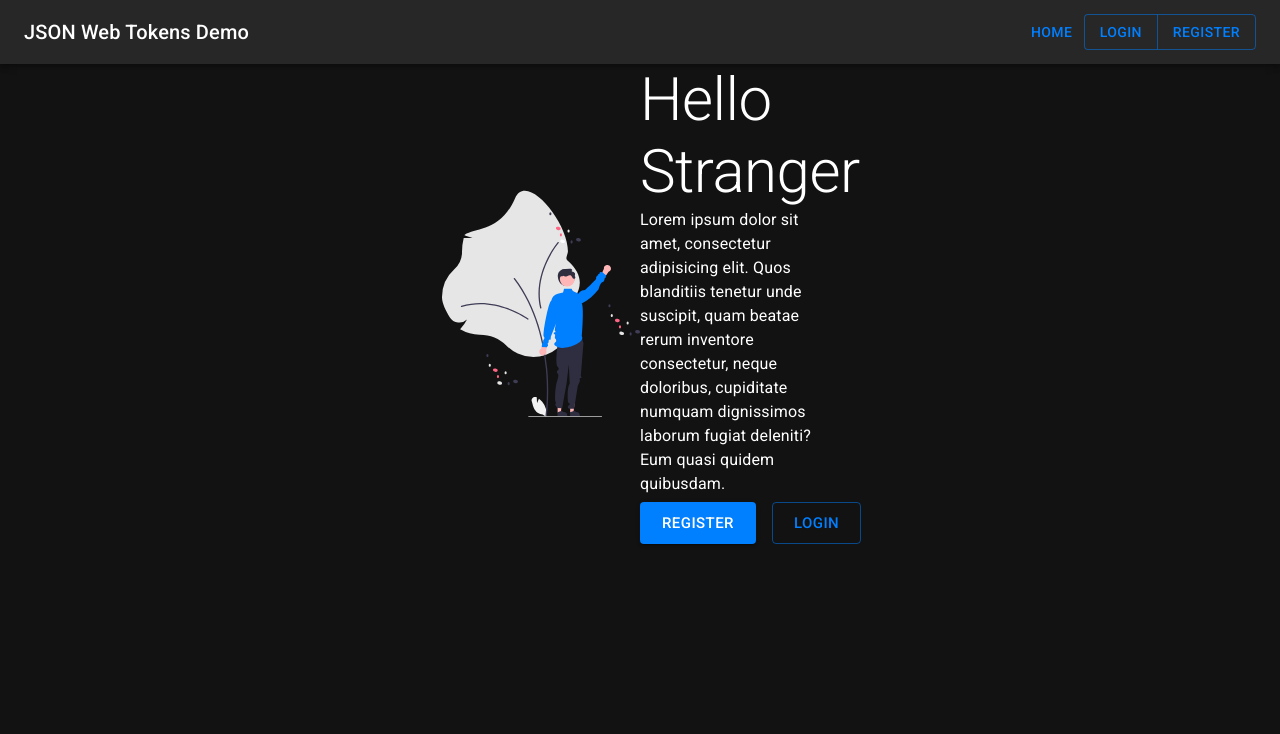
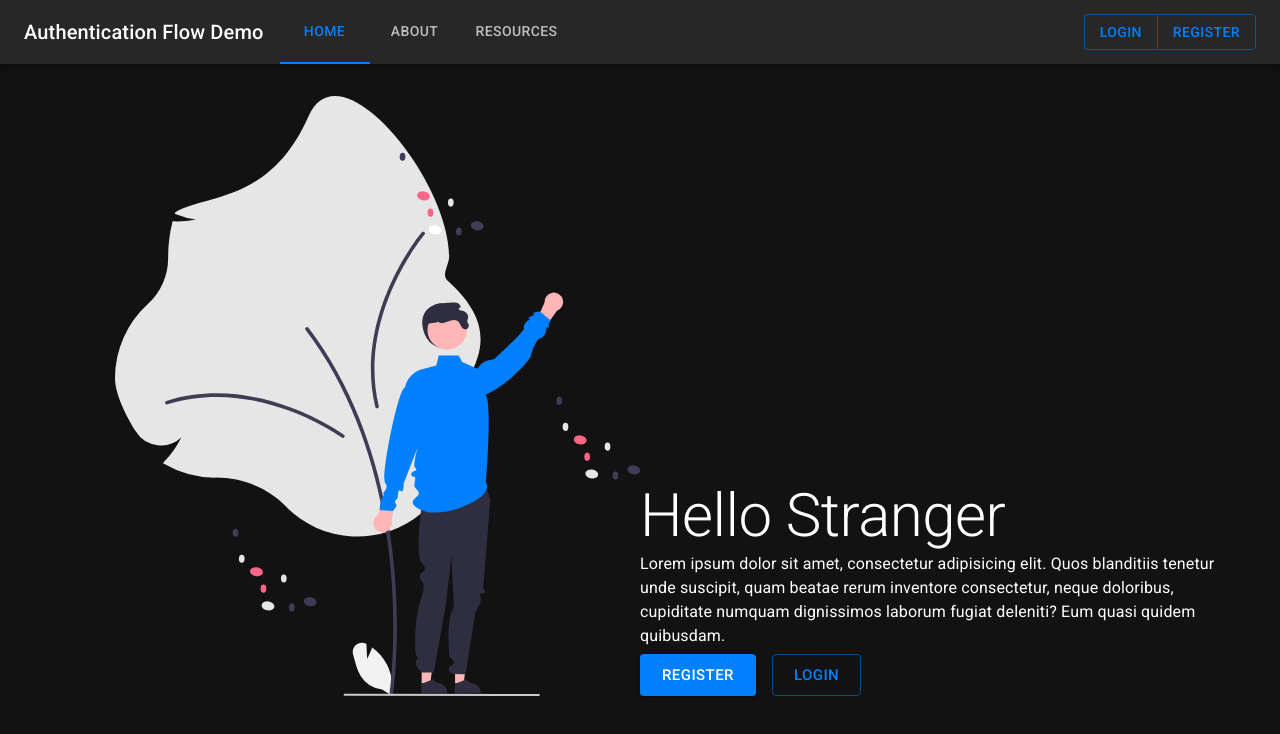
Before and after one commit to sitek94/jwt-refresh-token-demo, a React (Create React App) app in the folder client/: page / in a window 1280 px wide. Shown: the top 734 px of the page. Built offline with nearby package versions, Linux system fonts and the light colour scheme; no server answers.

Commit message:
add more routes, use Tabs component for navigation

```diff
--- a/client/src/app/authenticated-app.tsx
+++ b/client/src/app/authenticated-app.tsx
@@ -5,15 +5,15 @@ import Typography from '@mui/material/Typography'
 
 import { Role } from 'auth/auth.types'
 import { RequireRoles } from 'auth/require-roles.guard'
-import { AppLayout } from 'components/app-layout'
-import { ManageUsersPage } from 'pages/admin/manage-users.page'
+import { AuthenticatedAppLayout } from 'components/authenticated-app-layout'
 import { DashboardPage } from 'pages/dashboard.page'
+import { ManageUsersPage } from 'pages/manage-users.page'
 import { UnauthorizedPage } from 'pages/unauthorized.page'
 
 export function AuthenticatedApp() {
   return (
     <Routes>
-      <Route path="/" element={<AppLayout />}>
+      <Route path="/" element={<AuthenticatedAppLayout />}>
         <Route index element={<DashboardPage />} />
 
         {/* SHARED */}
--- a/client/src/app/unauthenticated-app.tsx
+++ b/client/src/app/unauthenticated-app.tsx
@@ -1,13 +1,14 @@
 import * as React from 'react'
 import { Route, Routes, useNavigate } from 'react-router-dom'
-import { Button, ButtonGroup, Container } from '@mui/material'
 
 import { useUnauthenticatedContext } from 'auth/auth.provider'
 import { User } from 'auth/auth.types'
-import { Navbar } from 'components/navbar'
+import { UnauthenticatedAppLayout } from 'components/unauthenticated-app-layout'
+import { AboutPage } from 'pages/about.page'
 import { HomePage } from 'pages/home.page'
 import { LoginPage } from 'pages/login.page'
 import { RegisterPage } from 'pages/register.page'
+import { ResourcesPage } from 'pages/resources.page'
 
 export function UnauthenticatedApp() {
   const { login } = useUnauthenticatedContext()
@@ -19,21 +20,14 @@ export function UnauthenticatedApp() {
   }
 
   return (
-    <>
-      <Navbar>
-        <Button href="/">Home</Button>
-        <ButtonGroup variant="outlined" aria-label="Login/Register">
-          <Button href="/login">Login</Button>
-          <Button href="/register">Register</Button>
-        </ButtonGroup>
-      </Navbar>
-      <Container component="main" maxWidth="xs">
-        <Routes>
-          <Route path="/" element={<HomePage />} />
-          <Route path="/login" element={<LoginPage onSuccess={loginUserOnClient} />} />
-          <Route path="/register" element={<RegisterPage onSuccess={loginUserOnClient} />} />
-        </Routes>
-      </Container>
-    </>
+    <Routes>
+      <Route path="/" element={<UnauthenticatedAppLayout />}>
+        <Route index element={<HomePage />} />
+        <Route path="/about" element={<AboutPage />} />
+        <Route path="/resources" element={<ResourcesPage />} />
+        <Route path="/login" element={<LoginPage onSuccess={loginUserOnClient} />} />
+        <Route path="/register" element={<RegisterPage onSuccess={loginUserOnClient} />} />
+      </Route>
+    </Routes>
   )
 }
--- a/client/src/components/app-layout.tsx
+++ b/client/src/components/authenticated-app-layout.tsx
@@ -16,10 +16,11 @@ import Typography from '@mui/material/Typography'
 
 import { useAuthenticatedContext } from 'auth/auth.provider'
 import { AccountMenu } from 'components/authenticated-dropdown-menu'
+import { app } from 'config/app'
 
 const drawerWidth = 240
 
-export function AppLayout() {
+export function AuthenticatedAppLayout() {
   const { isAdmin } = useAuthenticatedContext()
 
   return (
@@ -27,7 +28,7 @@ export function AppLayout() {
       <AppBar position="fixed" sx={{ zIndex: theme => theme.zIndex.drawer + 1 }}>
         <Toolbar>
           <Typography variant="h6" noWrap component="div" sx={{ flexGrow: 1 }}>
-            JSON Web Tokens Demo
+            {app.name}
           </Typography>
           <nav>
             <AccountMenu />
--- a/client/src/components/navbar.tsx
+++ /dev/null
@@ -1,20 +0,0 @@
-import * as React from 'react'
-import AppBar from '@mui/material/AppBar'
-import Box from '@mui/material/Box'
-import Toolbar from '@mui/material/Toolbar'
-import Typography from '@mui/material/Typography'
-
-export function Navbar({ children }: { children: React.ReactNode }) {
-  return (
-    <Box sx={{ flexGrow: 1 }}>
-      <AppBar position="static">
-        <Toolbar>
-          <Typography variant="h6" component="div" sx={{ flexGrow: 1 }}>
-            JSON Web Tokens Demo
-          </Typography>
-          {children}
-        </Toolbar>
-      </AppBar>
-    </Box>
-  )
-}
--- /dev/null
+++ b/client/src/components/unauthenticated-app-layout.tsx
@@ -0,0 +1,83 @@
+import * as React from 'react'
+import { Link, matchPath, Outlet, useLocation } from 'react-router-dom'
+import { Button, ButtonGroup } from '@mui/material'
+import AppBar from '@mui/material/AppBar'
+import Box from '@mui/material/Box'
+import Tab from '@mui/material/Tab'
+import Tabs from '@mui/material/Tabs'
+import Toolbar from '@mui/material/Toolbar'
+import Typography from '@mui/material/Typography'
+
+import { app } from 'config/app'
+
+const pages = [
+  {
+    path: '/',
+    title: 'Home',
+  },
+  {
+    path: '/about',
+    title: 'About',
+  },
+  {
+    path: '/resources',
+    title: 'Resources',
+  },
+]
+
+export function UnauthenticatedAppLayout() {
+  const routeMatch = useRouteMatch(pages.map(p => p.path))
+  const currentTab = routeMatch?.pattern?.path
+
+  return (
+    <Box>
+      <AppBar position="static" sx={{ height: 64 }}>
+        <Toolbar>
+          <Typography variant="h6" noWrap component="div" sx={{ mr: 2 }}>
+            {app.name}
+          </Typography>
+
+          <Tabs
+            value={currentTab}
+            sx={{
+              height: '100%',
+              flexGrow: 1,
+              alignItems: 'center',
+              '.MuiTabs-scroller': {
+                display: 'inline-flex',
+                height: '100%',
+              },
+            }}
+          >
+            {pages.map(({ title, path }) => (
+              <Tab key={title} value={path} to={path} label={title} component={Link} />
+            ))}
+          </Tabs>
+
+          <ButtonGroup variant="outlined" aria-label="Login/Register">
+            <Button href="/login">Login</Button>
+            <Button href="/register">Register</Button>
+          </ButtonGroup>
+        </Toolbar>
+      </AppBar>
+
+      <Box component="main" sx={{ flexGrow: 1, p: 4 }}>
+        <Outlet />
+      </Box>
+    </Box>
+  )
+}
+
+function useRouteMatch(patterns: readonly string[]) {
+  const { pathname } = useLocation()
+
+  for (let i = 0; i < patterns.length; i += 1) {
+    const pattern = patterns[i]
+    const possibleMatch = matchPath(pattern, pathname)
+    if (possibleMatch !== null) {
+      return possibleMatch
+    }
+  }
+
+  return null
+}
--- /dev/null
+++ b/client/src/config/app.ts
@@ -0,0 +1,3 @@
+export const app = {
+  name: 'Authentication Flow Demo',
+}
--- a/client/src/forms/login.form.tsx
+++ b/client/src/forms/login.form.tsx
@@ -1,5 +1,6 @@
 import * as React from 'react'
 import Button from '@mui/material/Button'
+import Grid from '@mui/material/Grid'
 import TextField from '@mui/material/TextField'
 
 // TODO: Clear initial state, it's here only for development purposes, so
@@ -27,6 +28,8 @@ export function LoginForm({ onSubmit }: { onSubmit(data: LoginFormData): void })
 
   return (
     <form onSubmit={handleSubmit} noValidate>
+      <Grid container spacing={2}>
+        <Grid item xs={12}>
           <TextField
             id="email"
             name="email"
@@ -39,6 +42,8 @@ export function LoginForm({ onSubmit }: { onSubmit(data: LoginFormData): void })
             required
             autoFocus
           />
+        </Grid>
+        <Grid item xs={12}>
           <TextField
             type="password"
             id="password"
@@ -51,6 +56,8 @@ export function LoginForm({ onSubmit }: { onSubmit(data: LoginFormData): void })
             fullWidth
             required
           />
+        </Grid>
+      </Grid>
       <Button type="submit" fullWidth variant="contained" sx={{ mt: 3 }}>
         Sign In
       </Button>
```
Also changed, not shown: client/src/components/button-go-back.tsx (deleted, +0 -16 lines). Lines whose indentation alone changed are shown as unchanged.
